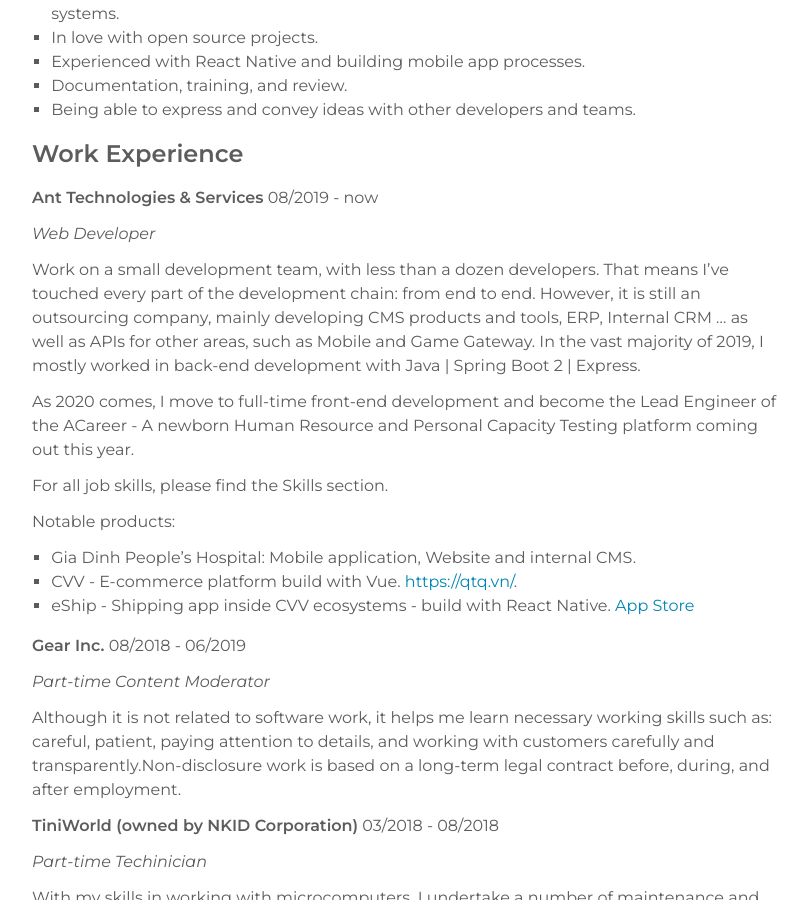
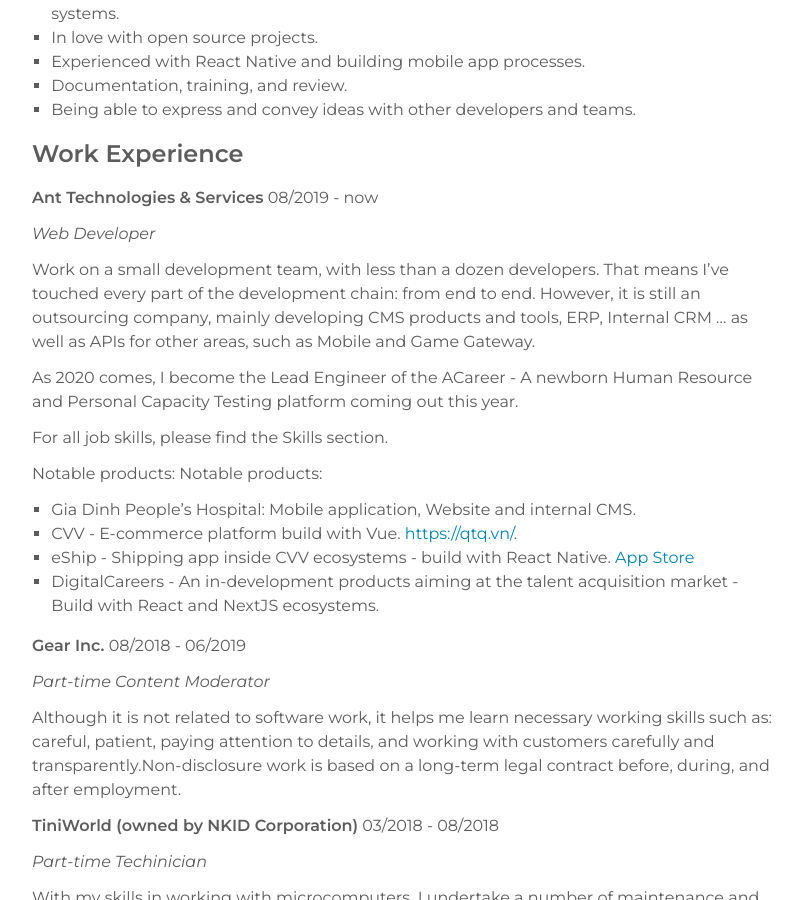
Before and after one commit to bodetaima/bodetaima.github.io, a Jekyll site: the page built from resume.md, in a window 1280 px wide and 900 px high, scrolled down 1656 px. Shown: the whole window, without its empty margins (232-1040 px from the left). Built offline with Jekyll 4.4.1, drawn with Linux system fonts in a browser that asks for light colours.

Commit message:
Update resume.md

```diff
--- a/resume.md
+++ b/resume.md
@@ -64,16 +64,17 @@ Focus on developing high-performance, feature-rich, and efficient web applicatio
 *Web Developer*
 
 Work on a small development team, with less than a dozen developers. That means I've touched every part of the development chain: from end to end. However, it is still an outsourcing company, mainly developing CMS products and tools, ERP, Internal CRM ... as well as APIs for other areas, such as Mobile and Game Gateway.
-In the vast majority of 2019, I mostly worked in back-end development with Java | Spring Boot 2 | Express.
 
-As 2020 comes, I move to full-time front-end development and become the Lead Engineer of the ACareer - A newborn Human Resource and Personal Capacity Testing platform coming out this year.
+As 2020 comes, I become the Lead Engineer of the ACareer - A newborn Human Resource and Personal Capacity Testing platform coming out this year.
 
 For all job skills, please find the Skills section.
 
 Notable products:
+Notable products:
 - Gia Dinh People's Hospital: Mobile application, Website and internal CMS.
 - CVV - E-commerce platform build with Vue. <a href="https://qtq.vn/" target="_blank">https://qtq.vn/</a>.
 - eShip - Shipping app inside CVV ecosystems - build with React Native. <a href="https://apps.apple.com/us/app/eship/id1537218152" target="_blank">App Store</a>
+- DigitalCareers - An in-development products aiming at the talent acquisition market - Build with React and NextJS ecosystems.
 
 **Gear Inc.** 08/2018 - 06/2019
 
```
